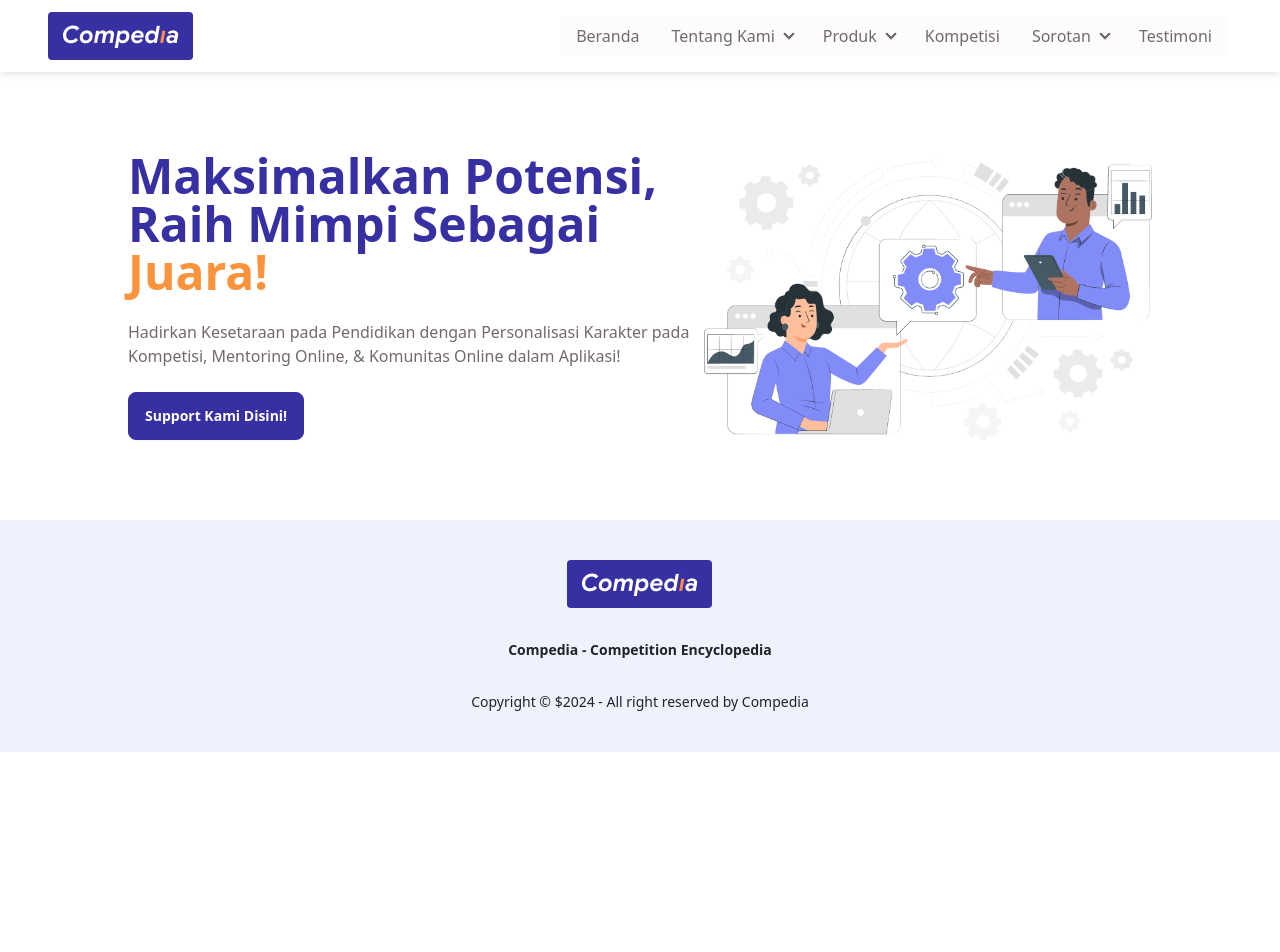
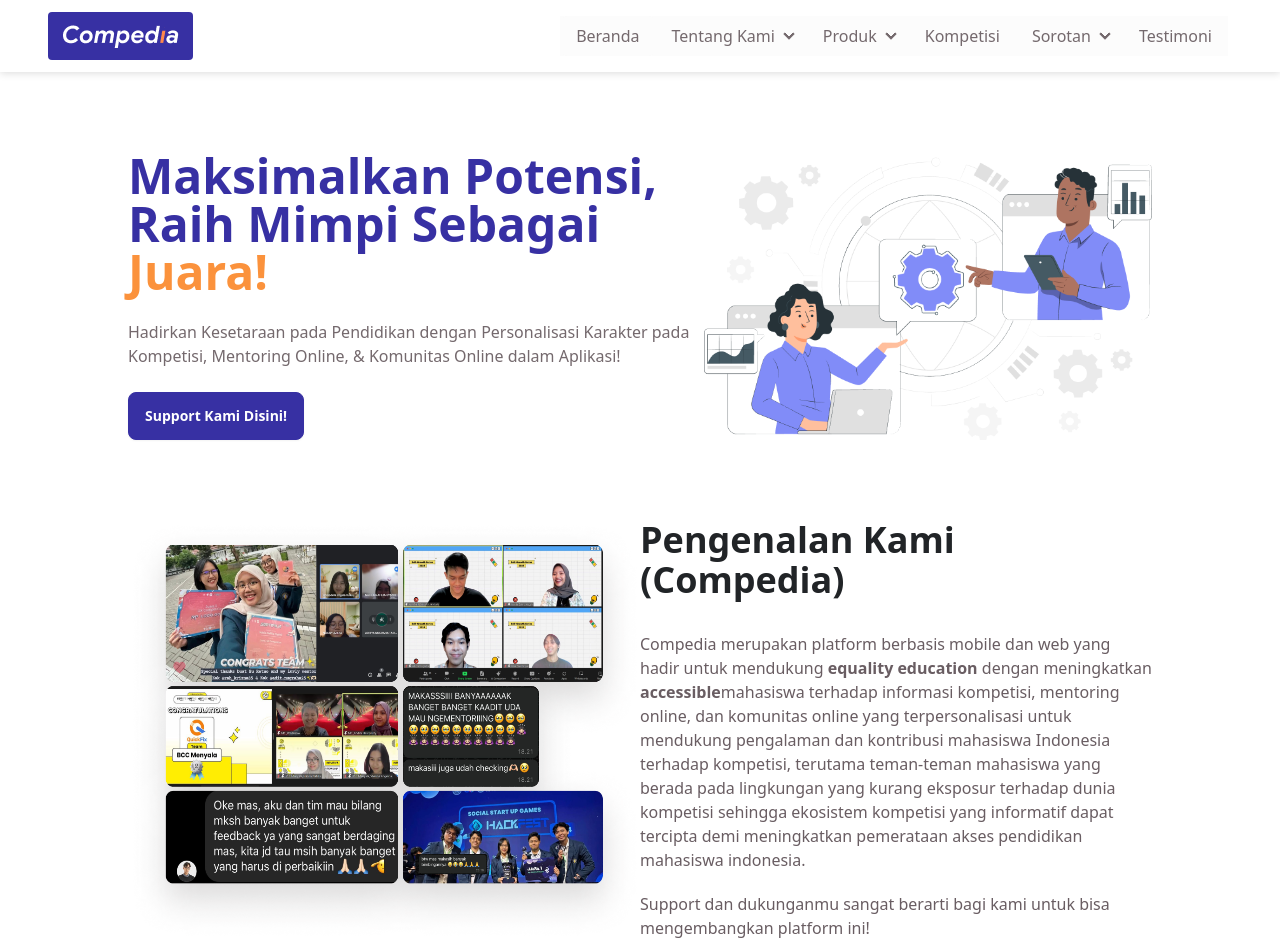
Before and after one commit to AbdullahFathan/compedia-web, a React (Vite) app: page / in a window 1280 px wide. Shown: the top 952 px of the page. Before the commit the page ends 800 px from the top, so only its background shows below. Built offline with nearby package versions, Linux system fonts and the light colour scheme.

Commit message:
UI: introduction section done

```diff
--- /dev/null
+++ b/src/features/landing_page/components/Introduction.jsx
@@ -0,0 +1,37 @@
+import React from "react";
+import Images from "../../../assets";
+
+const Introduction = () => {
+  return (
+    <section className="mt-20 mx-16 md:mx-32">
+      <div className="flex justify-between flex-col xl:flex-row ">
+        <img
+          src={Images.Review}
+          alt="review-img"
+          className="max-w-lg rounded-lg px-4 md:px-0"
+        />
+        <div className="max-w-xl  ">
+          <h2 className="text-start mb-8">Pengenalan Kami (Compedia)</h2>
+          <p className="text-base text-neutral80">
+            Compedia merupakan platform berbasis mobile dan web yang hadir untuk
+            mendukung <b>equality education</b> dengan meningkatkan{" "}
+            <b>accessible</b>
+            mahasiswa terhadap informasi kompetisi, mentoring online, dan
+            komunitas online yang terpersonalisasi untuk mendukung pengalaman
+            dan kontribusi mahasiswa Indonesia terhadap kompetisi, terutama
+            teman-teman mahasiswa yang berada pada lingkungan yang kurang
+            eksposur terhadap dunia kompetisi sehingga ekosistem kompetisi yang
+            informatif dapat tercipta demi meningkatkan pemerataan akses
+            pendidikan mahasiswa indonesia.
+          </p>
+          <p className="text-base text-neutral80 mt-5">
+            Support dan dukunganmu sangat berarti bagi kami untuk bisa
+            mengembangkan platform ini!
+          </p>
+        </div>
+      </div>
+    </section>
+  );
+};
+
+export default Introduction;
--- a/src/features/landing_page/pages/LandingPage.jsx
+++ b/src/features/landing_page/pages/LandingPage.jsx
@@ -2,12 +2,14 @@
 import Navbar from "../../../components/Navbar";
 import Fotter from "../../../components/Fotter";
 import Hero from "../components/Hero";
+import Introduction from "../components/Introduction";
 
 const LandingPage = () => {
   return (
     <>
       <Navbar />
       <Hero />
+      <Introduction />
       <Fotter />
     </>
   );
```
